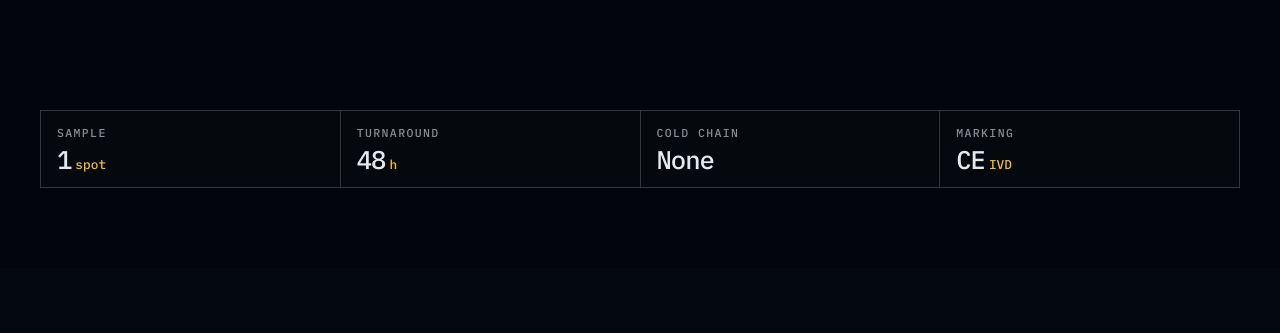
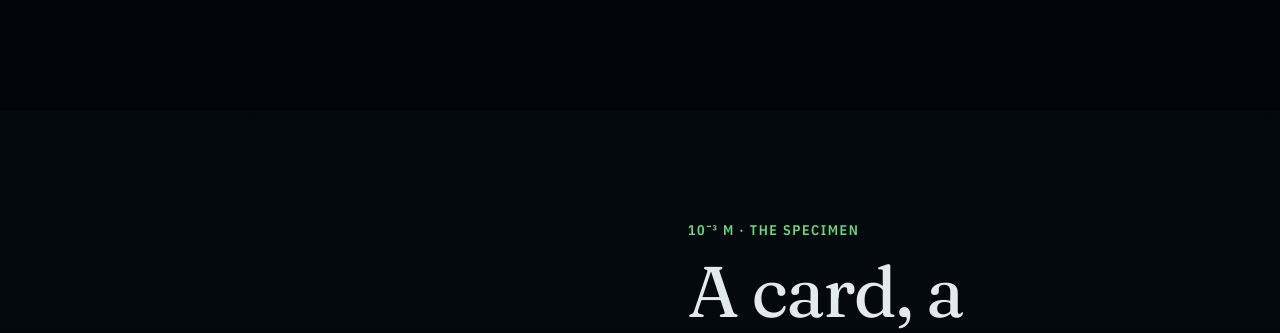
Before and after one commit to lightening-lives/ll, a website: page index.html in a window 1280 px wide. Shown: the part 1250-1583 px from the top of the page. Drawn offline with nearby package versions, Linux system fonts and the light colour scheme.

Commit message:
refactor: remove spec strip and related styles for improved clarity

```diff
--- a/index.html
+++ b/index.html
@@ -104,11 +104,6 @@
       </div>
     </div>
   </div>
-</section>
-
-<!-- spec strip: the four numbers a lab director looks for before anything else -->
-<section class="relative z-10 mx-auto w-full max-w-[86rem] px-6 md:px-10 pb-[10svh]">
-  <div class="spec-strip" data-slot="SLOT-05" id="specStrip"></div>
 </section>
 
 <!-- ================= 2 · THE SPECIMEN ================= -->
--- a/src/content.js
+++ b/src/content.js
@@ -51,13 +51,7 @@ window.LL_CONTENT = {
       'Duchenne and drug response — built for the tribal and rural communities ' +
       'conventional diagnostics never reaches.',
     ctaPrimary:   { label: 'Request a kit', href: '#contact' },
-    ctaSecondary: { label: 'See the test menu', href: '#menu' },
-    specs: [                                            // 🟠 SLOT-05 all four values
-      { k: 'Sample',     v: '1',    u: 'spot' },
-      { k: 'Turnaround', v: '48',   u: 'h' },
-      { k: 'Cold chain', v: 'None', u: '' },
-      { k: 'Marking',    v: 'CE',   u: 'IVD' }          // ✅ CE/IVD is on the real card
-    ]
+    ctaSecondary: { label: 'See the test menu', href: '#menu' }
   },
 
   /* --- 2 · THE SPECIMEN --------------------------------------------- */
--- a/src/input.css
+++ b/src/input.css
@@ -1331,13 +1331,6 @@ body.is-lit .nav__toggle { border-color: oklch(82% 0.015 85); }
 }
 body.is-lit .nav           { background-color: transparent; }
 body.is-lit .nav.is-stuck  { background-color: oklch(95% 0.012 85 / .94); }
-
-.spec-strip {
-  display: grid; grid-template-columns: repeat(2, 1fr); gap: 1px;
-  background: var(--color-line); border: 1px solid var(--color-line);
-}
-@media (min-width: 640px) { .spec-strip { grid-template-columns: repeat(4, 1fr); } }
-.spec-strip > * { background: var(--color-void); padding: .9rem 1rem; }
 
 /* the workflow lane — a real timeline above the steps, filling as you scroll */
 .wf-lane { position: relative; padding-top: 3rem; }
--- a/src/scene.js
+++ b/src/scene.js
@@ -46,14 +46,6 @@
         href="${esc(x.href)}">${esc(x.k)}</a>`).join('');
 
   /* ---------- 2 · render the repeating content ----------------------- */
-
-  // hero spec strip
-  $('#specStrip').innerHTML = C.hero.specs.map((s) => `
-    <div>
-      <p class="datakey text-mute">${esc(s.k)}</p>
-      <p class="figure-num text-chalk text-[1.6rem] mt-1.5 leading-none">${esc(s.v)}<span
-         class="figure-unit text-lumen ml-1 align-baseline">${esc(s.u)}</span></p>
-    </div>`).join('');
 
   // Specimen claims. "No venipuncture" is a STATEMENT, not a machine label, so
   // it is set in the sans voice (`.claim`) rather than the mono HUD. DESIGN.md
@@ -1269,6 +1261,15 @@
   // Only #heroDepth enters Z — putting type in perspective scales and crops it.
   // The plate opens from raking to near-flat, the drop walks down to the lit
   // well, and only then does the well ignite — cause before effect.
+  //
+  // The type also stays LIT. #heroType used to tween to y:-90, opacity:0 from
+  // progress 0.56, which meant the headline and BOTH call-to-action buttons
+  // were simply gone for the back 44% of a 70svh pin — the section's only route
+  // into the site, animated off the page while its object was still on it.
+  // Worse, it faded `opacity` rather than `autoAlpha` and nothing set
+  // pointer-events, so the invisible inset-0 layer went on swallowing every
+  // click across the viewport. The plate keeps all of its motion; the words
+  // above it do not move at all.
   gsap.timeline({ scrollTrigger: scrub('#hero') })
     .fromTo('#heroDepth', { z: 0 }, { z: 340, ease: 'none', duration: 1 }, 0)
     .fromTo('#plate',
@@ -1280,8 +1281,7 @@
     // never fully dark: the lit well IS the hero image, so it is already
     // burning at rest and only blooms as the drop lands
     .fromTo('#plate', { '--ignite': 0.42 },
-      { '--ignite': 1, ease: 'none', duration: 0.34 }, 0.4)
-    .to('#heroType', { y: -90, opacity: 0, ease: 'none', duration: 0.38 }, 0.56);
+      { '--ignite': 1, ease: 'none', duration: 0.34 }, 0.4);
 
   // ---- 2 · the specimen card turns to face you
   gsap.timeline({ scrollTrigger: scrub('#specimen') })
@@ -1297,9 +1297,17 @@
     // and swinging round to the front, and drove the flap (z:4) into the body
     // (z:2.5) on the first frame of the open.
     .fromTo('#dbsFlap', { rotateX: 0, z: 4 },
-      { rotateX: 152, z: 4, ease: 'none', duration: 0.55 }, 0.30)
-    .fromTo('#specimen .scene-layer > div > div',
-      { y: 50, opacity: 0 }, { y: 0, opacity: 1, ease: 'none', duration: 0.28 }, 0.05);
+      { rotateX: 152, z: 4, ease: 'none', duration: 0.55 }, 0.30);
+  // The copy is deliberately NOT on this timeline. It used to be scrubbed from
+  // { y: 50, opacity: 0 } over progress 0.05–0.33, and because a scrub is tied
+  // to position rather than to arrival, the column was pinned at zero opacity
+  // for the whole top of the section and re-hid itself the moment you scrolled
+  // back up. It also ran unguarded below 768, where #specimen drops its pin for
+  // height:auto (input.css) — `top top`/`bottom bottom` over a flowed section
+  // barely taller than the viewport is a degenerate scroll distance, so a phone
+  // could settle on a partial opacity and stay there. Nothing writes opacity to
+  // .scene-copy now, so it simply reads at 1, which is what the reduced-motion
+  // path has always shown. The card still turns to face you underneath it.
 
   /* ---- 3 · the ladder arrives once, and then it is simply there.
 
```
Also changed, not shown: DATA-SLOTS.md (+0 -1 lines), dist/site.css.
